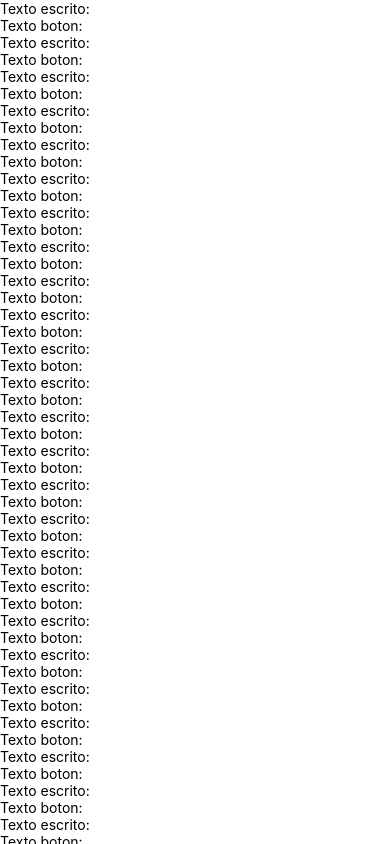
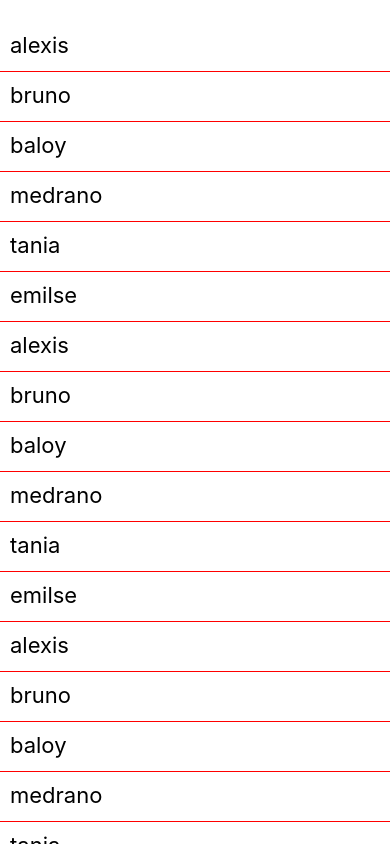
Before and after one commit to alexis9139/react-sin-fronteras, a React Native app: screen / in a window 390 px wide. Built offline with nearby package versions, Linux system fonts and the light colour scheme.

Commit message:
FlatList(data(key), renderItem(item))

```diff
--- a/App.js
+++ b/App.js
@@ -1,104 +1,59 @@
 import React, { useState } from 'react';
-import { StyleSheet, Text, View, TextInput, Button, ScrollView, Dimensions } from 'react-native';
+import { StyleSheet, Text, View, FlatList } from 'react-native';
+//conf FlatList os permite redactar listas dentro de la app
+export default function App() {
 
-export default function App() {
-  const [text, setText] = useState("");
-  const [submitted, setSubmit] = useState("");
 
 
 
   return (
     <View style={styles.container}>
-      <ScrollView style={styles.ScrollView}>
-        <Text>Texto escrito:{text}</Text>
-        <Text>Texto boton:{submitted}</Text>
-        <Text>Texto escrito:{text}</Text>
-        <Text>Texto boton:{submitted}</Text>
-        <Text>Texto escrito:{text}</Text>
-        <Text>Texto boton:{submitted}</Text>
-        <Text>Texto escrito:{text}</Text>
-        <Text>Texto boton:{submitted}</Text>
-        <Text>Texto escrito:{text}</Text>
-        <Text>Texto boton:{submitted}</Text>
-        <Text>Texto escrito:{text}</Text>
-        <Text>Texto boton:{submitted}</Text>
-        <Text>Texto escrito:{text}</Text>
-        <Text>Texto boton:{submitted}</Text>
-        <Text>Texto escrito:{text}</Text>
-        <Text>Texto boton:{submitted}</Text>
-        <Text>Texto escrito:{text}</Text>
-        <Text>Texto boton:{submitted}</Text>
-        <Text>Texto escrito:{text}</Text>
-        <Text>Texto boton:{submitted}</Text>
-        <Text>Texto escrito:{text}</Text>
-        <Text>Texto boton:{submitted}</Text>
-        <Text>Texto escrito:{text}</Text>
-        <Text>Texto boton:{submitted}</Text>
-        <Text>Texto escrito:{text}</Text>
-        <Text>Texto boton:{submitted}</Text>
-        <Text>Texto escrito:{text}</Text>
-        <Text>Texto boton:{submitted}</Text>
-        <Text>Texto escrito:{text}</Text>
-        <Text>Texto boton:{submitted}</Text>
-        <Text>Texto escrito:{text}</Text>
-        <Text>Texto boton:{submitted}</Text>
-        <Text>Texto escrito:{text}</Text>
-        <Text>Texto boton:{submitted}</Text>
-        <Text>Texto escrito:{text}</Text>
-        <Text>Texto boton:{submitted}</Text>
-        <Text>Texto escrito:{text}</Text>
-        <Text>Texto boton:{submitted}</Text>
-        <Text>Texto escrito:{text}</Text>
-        <Text>Texto boton:{submitted}</Text>
-        <Text>Texto escrito:{text}</Text>
-        <Text>Texto boton:{submitted}</Text>
-        <Text>Texto escrito:{text}</Text>
-        <Text>Texto boton:{submitted}</Text>
-        <Text>Texto escrito:{text}</Text>
-        <Text>Texto boton:{submitted}</Text>
-        <Text>Texto escrito:{text}</Text>
-        <Text>Texto boton:{submitted}</Text>
-        <Text>Texto escrito:{text}</Text>
-        <Text>Texto boton:{submitted}</Text>
-        <Text>Texto escrito:{text}</Text>
-        <Text>Texto boton:{submitted}</Text>
-        <Text>Texto escrito:{text}</Text>
-        <Text>Texto boton:{submitted}</Text>
-
-        <TextInput style={styles.input}
-          placeholder="Ingrese s)u texto..."
-          onChangeText={t => setText(t)}
-          defaultValue={text}
-        />
-        <Button
-          onPress={() => {
-            setSubmit(text)
-            alert("Texto enviado con exito")
-          }}
-          title="Aceptar"
-          color="red"
-        />
-      </ScrollView>
+      <FlatList
+        data={[
+          { key: "1", name: "alexis" },
+          { key: "2", name: "bruno" },
+          { key: "3", name: "baloy" },
+          { key: "4", name: "medrano" },
+          { key: "5", name: "tania" },
+          { key: "6", name: "emilse" },
+          { key: "7", name: "alexis" },
+          { key: "8", name: "bruno" },
+          { key: "9", name: "baloy" },
+          { key: "10", name: "medrano" },
+          { key: "11", name: "tania" },
+          { key: "12", name: "emilse" },
+          { key: "13", name: "alexis" },
+          { key: "14", name: "bruno" },
+          { key: "15", name: "baloy" },
+          { key: "16", name: "medrano" },
+          { key: "17", name: "tania" },
+          { key: "18", name: "emilse" },
+          { key: "19", name: "alexis" },
+          { key: "20", name: "bruno" },
+          { key: "21", name: "baloy" },
+          { key: "22", name: "medrano" },
+          { key: "23", name: "tania" },
+          { key: "24", name: "emilse" },
+        ]}//arreglo
+        renderItem={({ item }) => <Text style={styles.item}>{item.name}</Text>}//explica como se renderizara el contenido de los datos que le pasemos en data
+      />
     </View>
   );
 }
 
 const styles = StyleSheet.create({
-  input: {
-    height: 40,
-    width: '100%',
-    backgroundColor: "#eee",
-    fontSize: 25,
-    color: "red"
-  },
   container: {
     flex: 1,//este representa todo ya que es el que envuelve a todo
-    // backgroundColor: '#fff',
-    alignItems: 'center',
+    backgroundColor: '#fff',
+    alignItems: 'stretch',
     justifyContent: 'center',
+    paddingTop: 22
   },
-  ScrollView: {
-    // width: Dimensions.get("window").width,
-    width: "100%"
+  item: {
+    padding: 10,
+    fontSize: 22,
+    height: 50,
+    borderBottomColor: "red",
+    borderBottomWidth: 1,
   }
 });
```
